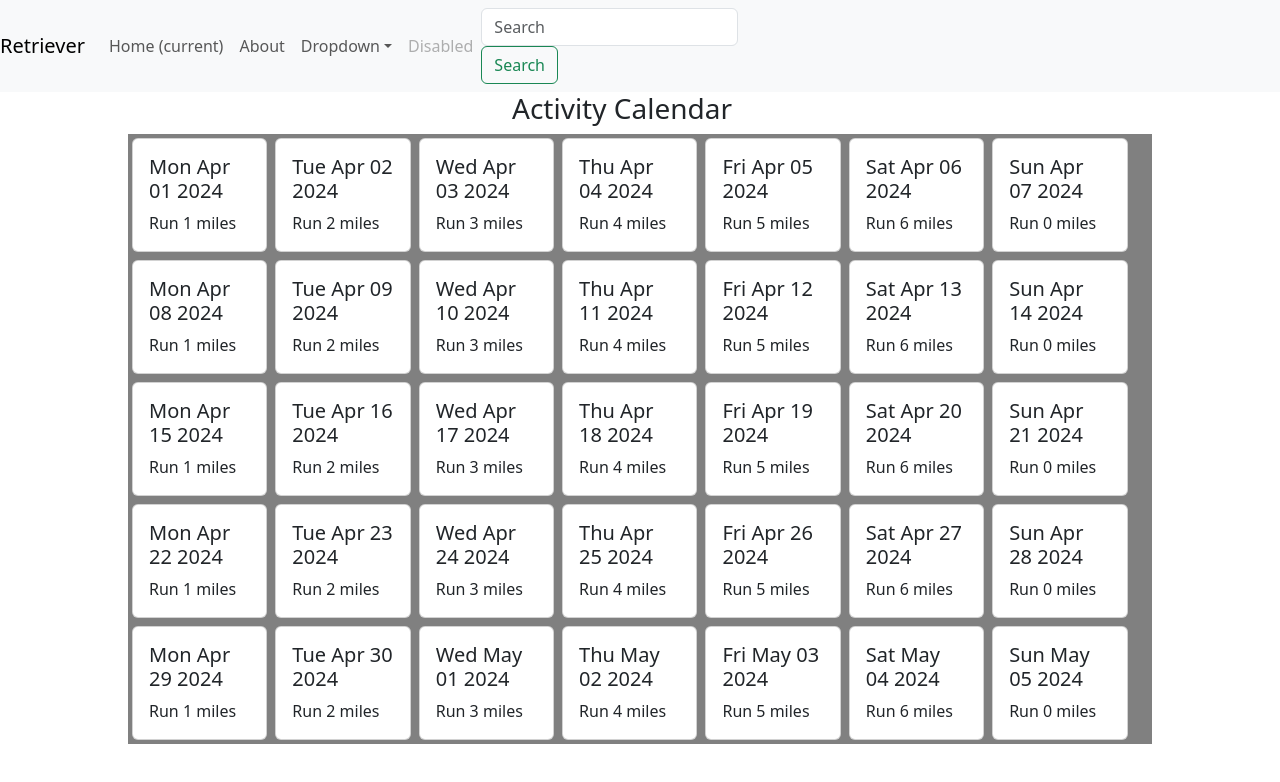
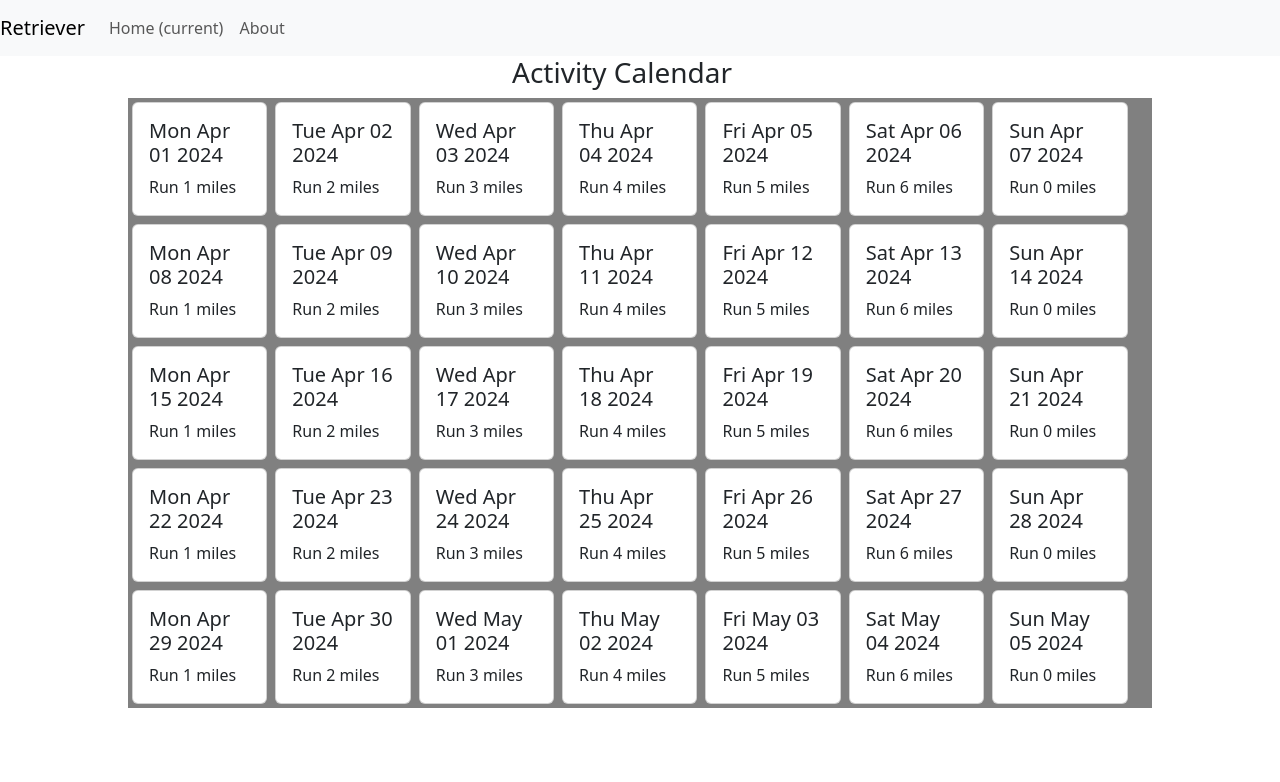
Before and after one commit to nieberdinge/retriever, a Next.js app: page / in a window 1280 px wide. Shown: the top 782 px of the page. Built offline with nearby package versions, Linux system fonts and the light colour scheme.

Commit message:
made navbar global

```diff
--- a/src/app/components/HomeNavbar.tsx
+++ b/src/app/components/HomeNavbar.tsx
@@ -7,34 +7,15 @@ function HomeNavbar() {
             <button className="navbar-toggler" type="button" data-toggle="collapse" data-target="#navbarSupportedContent" aria-controls="navbarSupportedContent" aria-expanded="false" aria-label="Toggle navigation">
                 <span className="navbar-toggler-icon"></span>
             </button>
-
             <div className="collapse navbar-collapse" id="navbarSupportedContent">
                 <ul className="navbar-nav mr-auto">
-                <li className="nav-item active">
-                    <a className="nav-link" href="#">Home <span className="sr-only">(current)</span></a>
-                </li>
-                <li className="nav-item">
-                    <a className="nav-link" href="about">About</a>
-                </li>
-                <li className="nav-item dropdown">
-                    <a className="nav-link dropdown-toggle" href="#" id="navbarDropdown" role="button" data-toggle="dropdown" aria-haspopup="true" aria-expanded="false">
-                    Dropdown
-                    </a>
-                    <div className="dropdown-menu" aria-labelledby="navbarDropdown">
-                    <a className="dropdown-item" href="#">Action</a>
-                    <a className="dropdown-item" href="#">Another action</a>
-                    <div className="dropdown-divider"></div>
-                    <a className="dropdown-item" href="#">Something else here</a>
-                    </div>
-                </li>
-                <li className="nav-item">
-                    <a className="nav-link disabled" href="#">Disabled</a>
-                </li>
+                    <li className="nav-item active">
+                        <a className="nav-link" href="/">Home <span className="sr-only">(current)</span></a>
+                    </li>
+                    <li className="nav-item">
+                        <a className="nav-link" href="about">About</a>
+                    </li>
                 </ul>
-                <form className="form-inline my-2 my-lg-0">
-                <input className="form-control mr-sm-2" type="search" placeholder="Search" aria-label="Search"></input>
-                <button className="btn btn-outline-success my-2 my-sm-0" type="submit">Search</button>
-                </form>
             </div>
         </nav>
     );
--- a/src/app/layout.tsx
+++ b/src/app/layout.tsx
@@ -1,9 +1,10 @@
 import 'bootstrap/dist/css/bootstrap.css';
 import './globals.css'
+import HomeNavbar from './components/HomeNavbar';
 
 export const metadata = {
-  title: 'Next.js',
-  description: 'Generated by Next.js',
+  title: 'Retriever',
+  description: 'The workout calendar',
 }
 
 export default function RootLayout({
@@ -13,7 +14,10 @@ export default function RootLayout({
 }) {
   return (
     <html lang="en">
-      <body>{children}</body>
+      <body>
+        <HomeNavbar />
+        {children}
+      </body>
     </html>
   )
 }
--- a/src/app/page.tsx
+++ b/src/app/page.tsx
@@ -1,11 +1,9 @@
 import React from "react";
 import Calendar from "./components/Calendar";
-import HomeNavbar from "./components/HomeNavbar";
 
 export default function Home() {
   return (
     <div>
-      <HomeNavbar />
       <h3>Activity Calendar</h3>
       <Calendar />
     </div>
```
